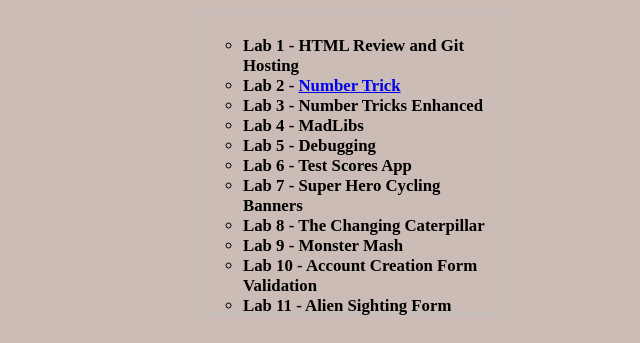
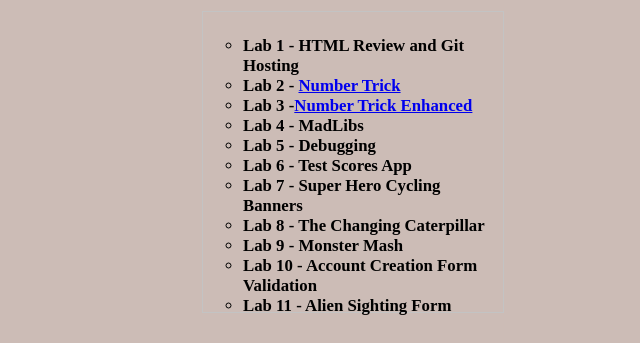
Before and after one commit to Trek-Cr3/Website-portfolio, a plain HTML site: page index.html in a window 1280 px wide. Shown: the part 457-800 px from the top of the page, without its empty margins (287-927 px from the left). Drawn offline with Linux system fonts and the light colour scheme.

Commit message:
Update index.html
added link for enhanced number trick

```diff
--- a/index.html
+++ b/index.html
@@ -20,7 +20,8 @@
                 <div id="projects">
             <ul>
                 <li class="list">Lab 1 - HTML Review and Git Hosting</li>
-                 <li class="list">Lab 2 - <a href="https://trek-cr3.github.io/numberTrick/">Number Trick</li></a>                <li class="list">Lab 3 - Number Tricks Enhanced</li>
+                 <li class="list">Lab 2 - <a href="https://trek-cr3.github.io/numberTrick/">Number Trick</li></a>
+                <li class="list">Lab 3 -<a href="https://trek-cr3.github.io/numberTrickEnhanced/">Number Trick Enhanced</li></a>
                 <li class="list">Lab 4 - MadLibs</li>
                 <li class="list">Lab 5 - Debugging</li>
                 <li class="list">Lab 6 - Test Scores App</li>
```
